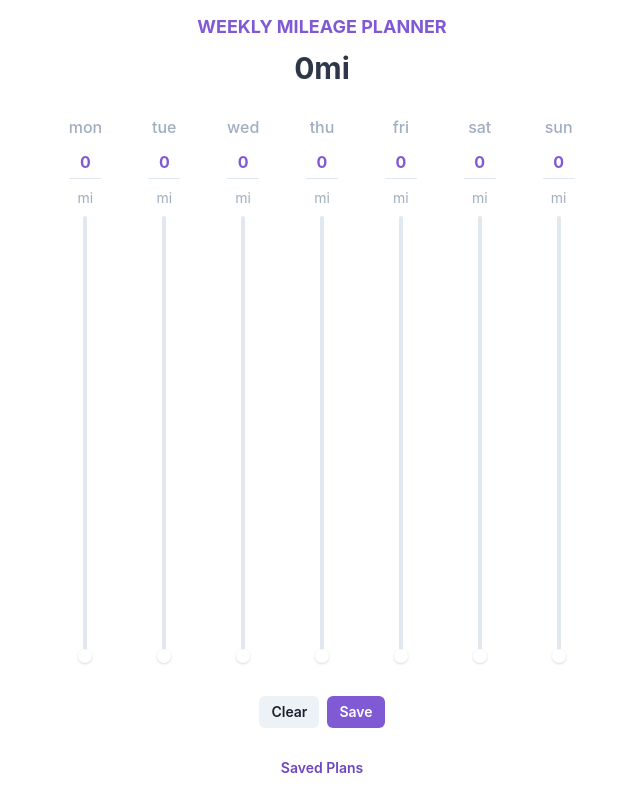
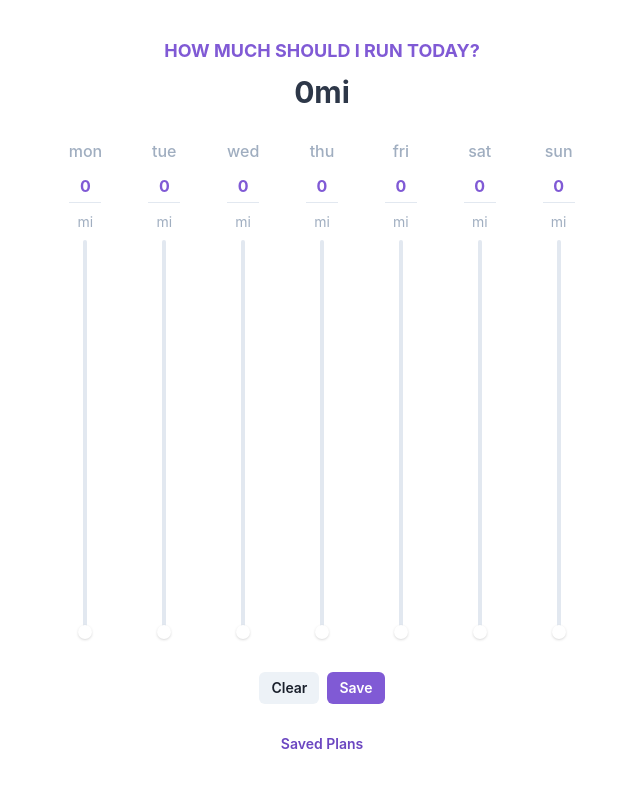
Before and after one commit to tmikeschu/milosh, a Next.js app: page / in a window 1280 px wide. Shown: the whole page, without its empty margins (318-958 px from the left). Built offline with nearby package versions, Linux system fonts and the light colour scheme.

Commit message:
padding and copy

```diff
--- a/pages/index.tsx
+++ b/pages/index.tsx
@@ -20,7 +20,7 @@ const App: NextPage = () => {
   const toast = useToast();
 
   return (
-    <VStack p={["2", "4"]} h="100vh">
+    <VStack px={["2", "4"]} py={["8", "10"]} h="100vh">
       <Heading
         as="h1"
         fontSize="lg"
@@ -28,7 +28,7 @@ const App: NextPage = () => {
         fontWeight="bold"
         color="purple.500"
       >
-        Weekly mileage planner
+        How much should I run today?
       </Heading>
 
       <Text as="b" fontWeight="bold" fontSize="3xl" color="gray.700">
```
